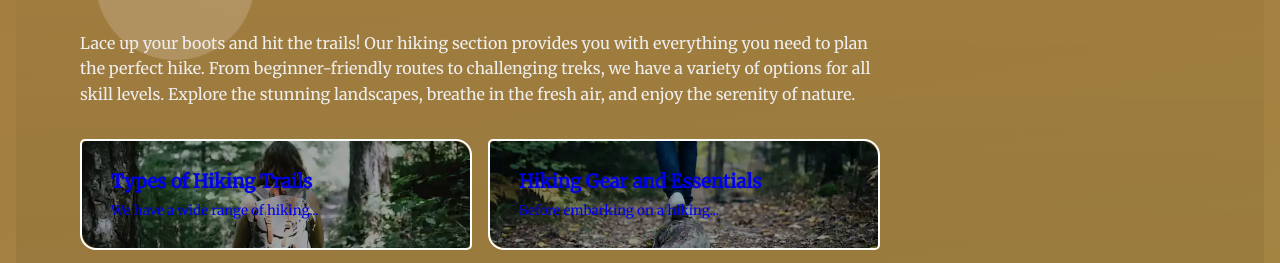
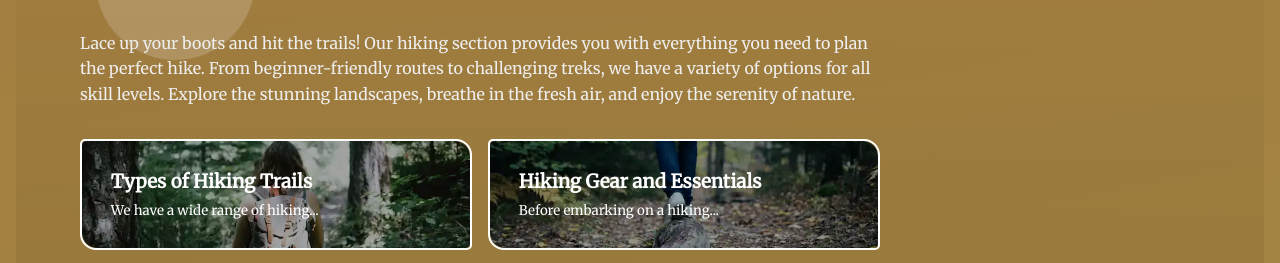
Before and after one commit to kokou2kpadenou/landing-page, a plain HTML site: page index.html in a window 1280 px wide. Shown: the part 640-903 px from the top of the page. Drawn offline with Linux system fonts and the light colour scheme.

Commit message:
fix: Change card link state to white

```diff
--- a/css/styles.css
+++ b/css/styles.css
@@ -202,7 +202,10 @@ section:nth-of-type(even) .card {
     justify-content: right;
 }
 
-.card:visited {
+.card:link,
+.card:visited,
+.card:hover,
+.card:active {
     color: white;
 }
 
```
